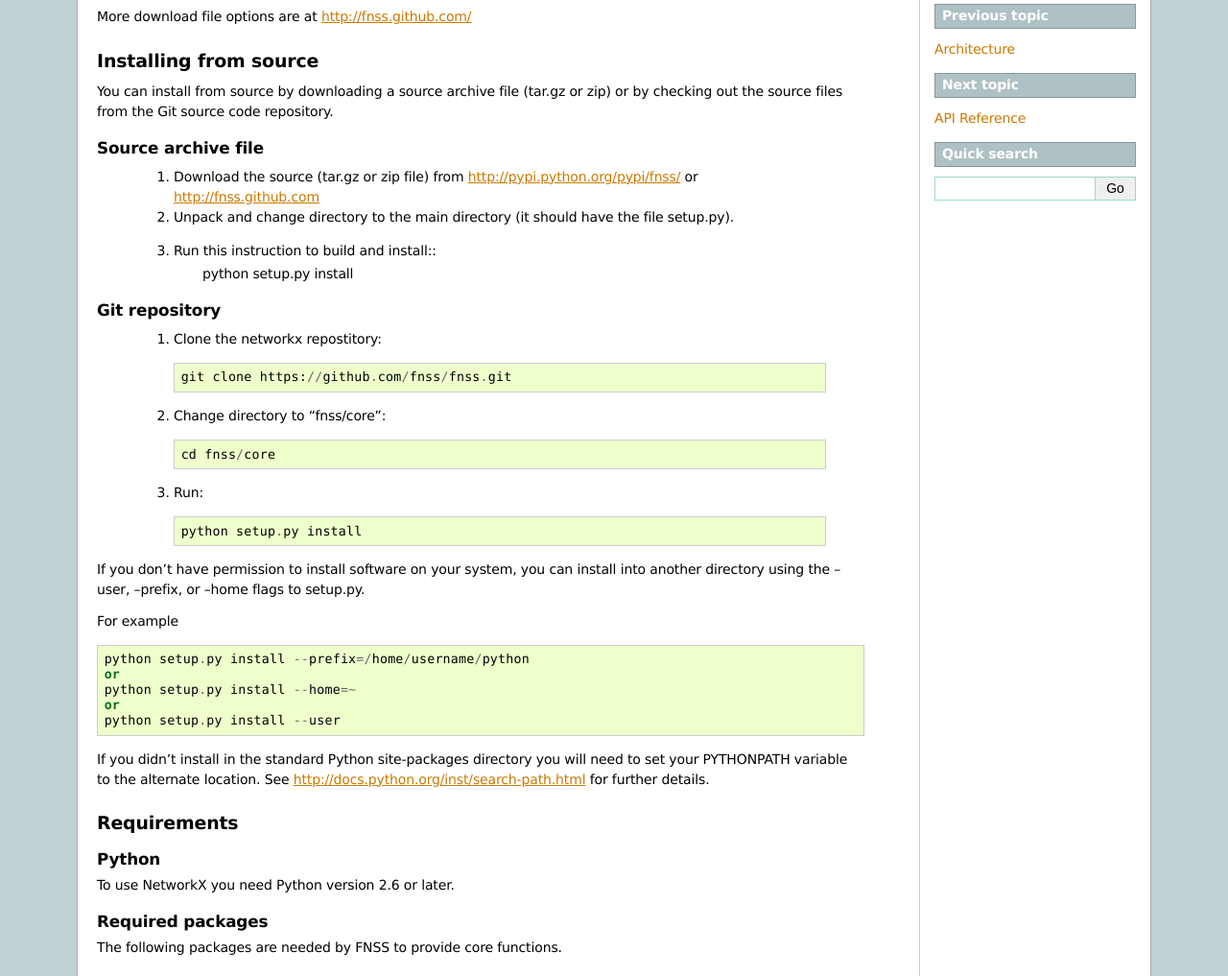
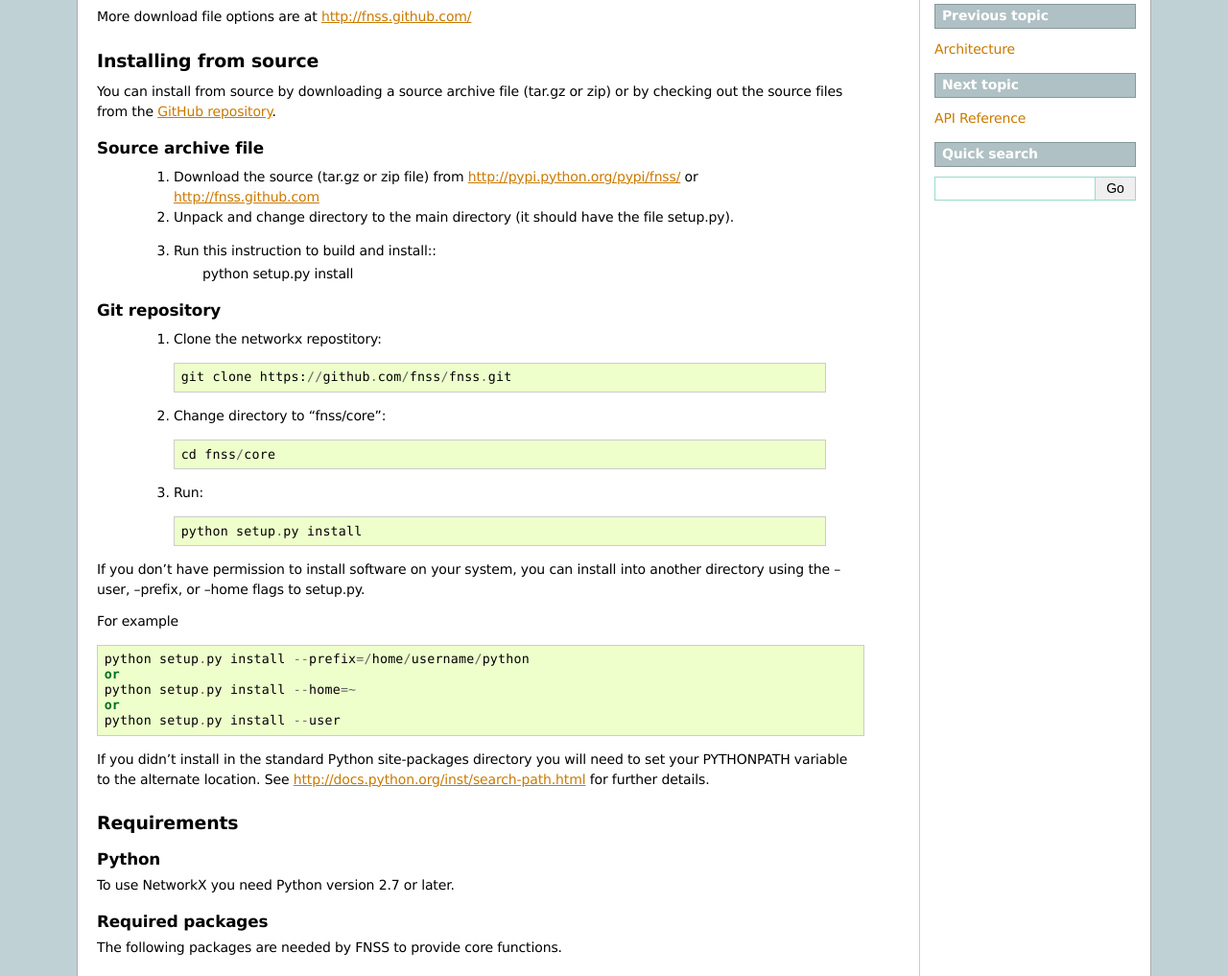
Before and after one commit to fnss/fnss, a Sphinx documentation site: the page built from core/doc/install.rst, in a window 1280 px wide. Shown: the part 295-1312 px from the top of the page at 96% size. Built offline with Sphinx 7.4.7, drawn with Linux system fonts in a browser that asks for light colours; formulas are drawn with MathJax 3; the version number could not be read and is left out.

Commit message:
Remove claims of Python 2.6 compatibility
This commit removes any claim of compatibility with Python 2.6 from
the core library and the ns-2 adapter. The reasons of this
incompatibility are:
* The use of dict comprehension in the core library
* The use of the argparse library in ns-2 adapter

The future plan is to remove dict comprehensions in the core library
and reclaim Python 2.7 compatibility.

```diff
--- a/core/doc/index.rst
+++ b/core/doc/index.rst
@@ -15,7 +15,7 @@
 In addition to the core library, FNSS comprises APIs written in other languages (Java and C++) and adapters for third-party network simulators (`ns-2 <http://www.isi.edu/nsnam/ns/>`_ and `ns-3 <http://www.nsnam.org/>`_).
 The only function of these APIs and adapters is to parse topologies, event schedules and traffic matrices generated by the core library and easily import them in the desired target simulator.
 
-The FNSS core library is released under the terms of the `BSD license <http://raw.github.com/fnss/fnss/core/LICENSE.txt>`_.
+The FNSS core library is released under the terms of the `BSD license <https://raw.github.com/fnss/fnss/master/core/LICENSE.txt>`_.
 
 If you use FNSS for your paper, please cite the following publication:
 
--- a/core/doc/install.rst
+++ b/core/doc/install.rst
@@ -22,7 +22,7 @@
 
 You can install from source by downloading a source archive file
 (tar.gz or zip) or by checking out the source files from the
-Git source code repository.
+`GitHub repository <http://www.github.com/fnss/fnss>`_.
 
 Source archive file
 -------------------
@@ -78,7 +78,7 @@
 Python
 ------
 
-To use NetworkX you need Python version 2.6 or later.
+To use NetworkX you need Python version 2.7 or later.
 
 
 Required packages
```
Also changed, not shown: core/README.md, ns2/README.md, 2 other files.
